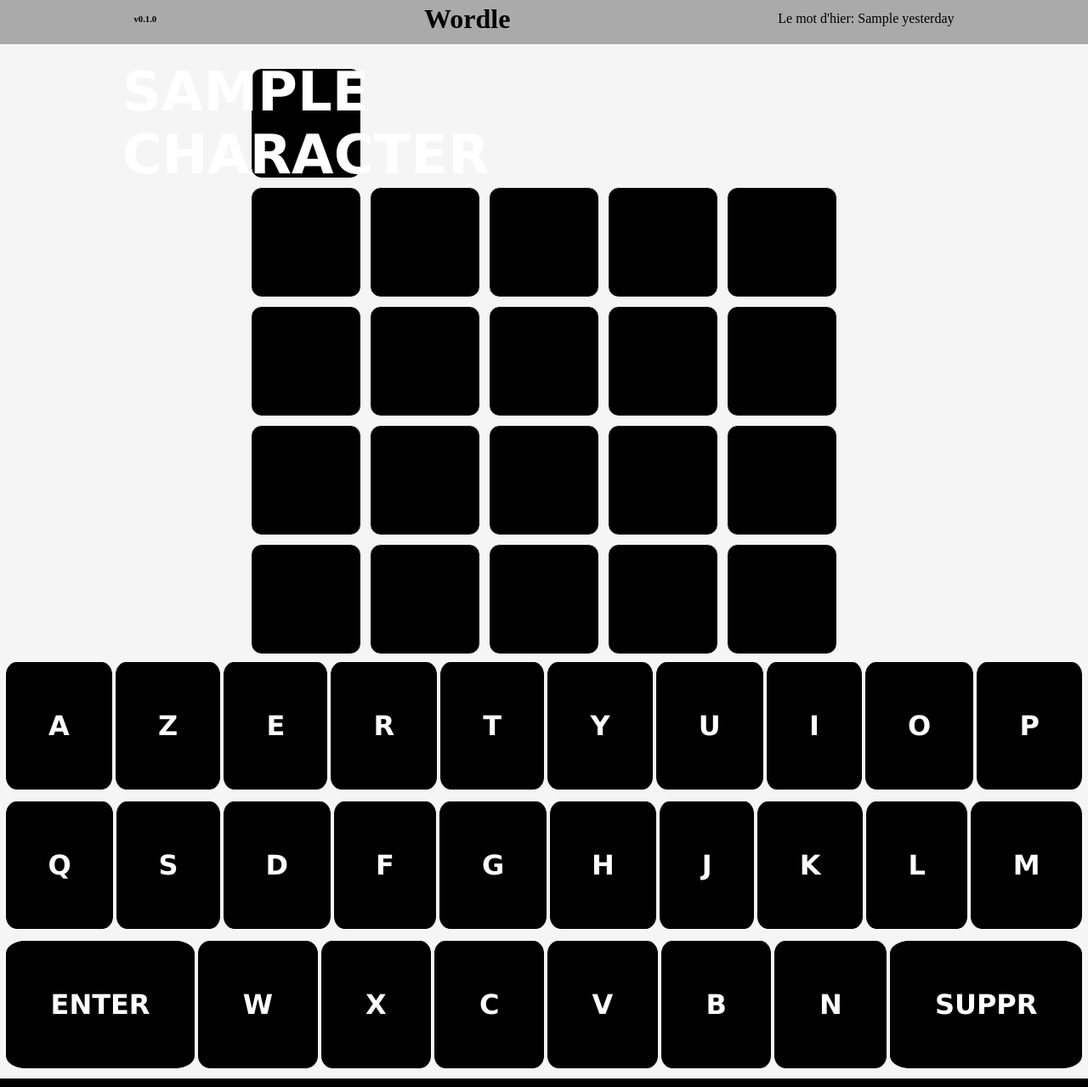
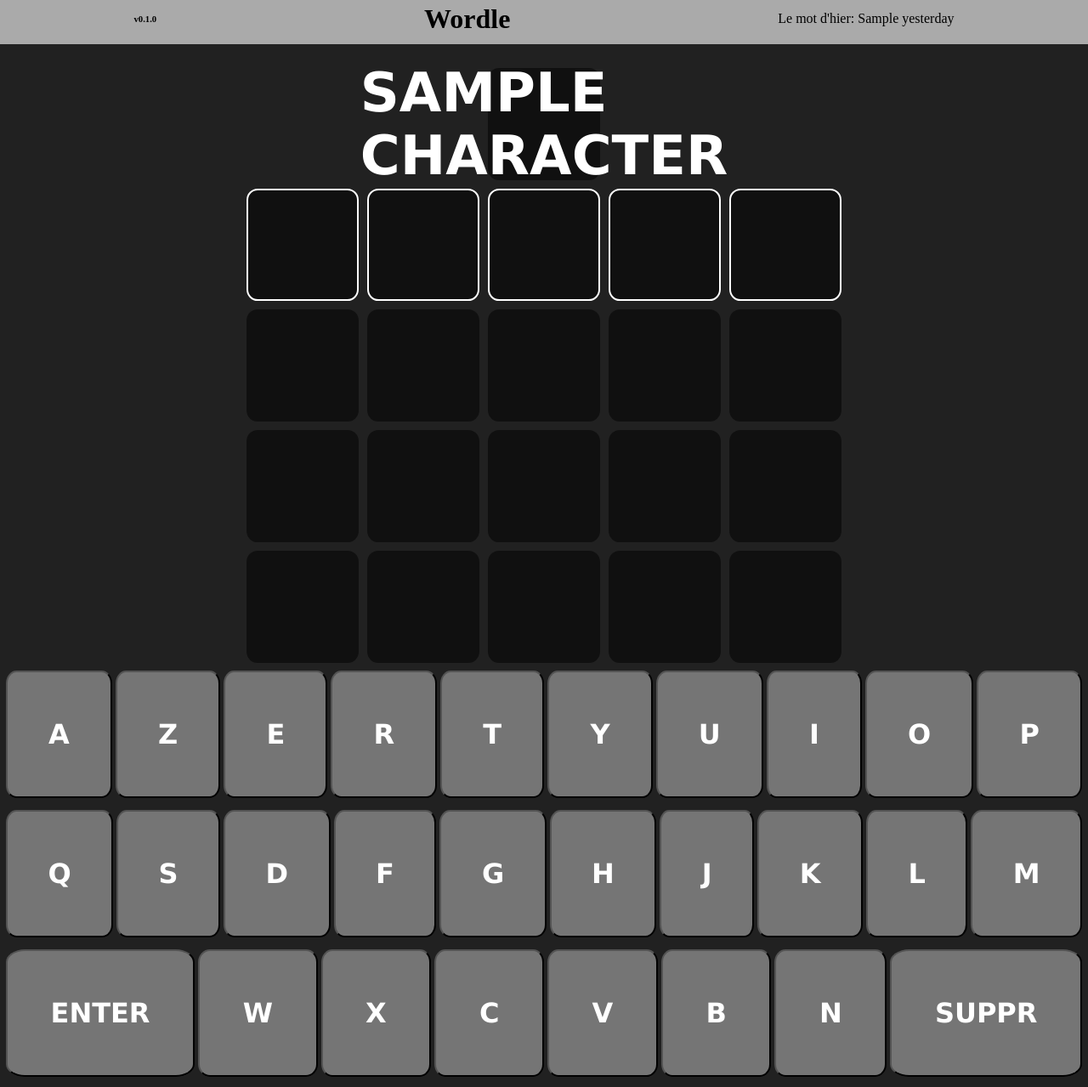
Before and after one commit to goldinger/wordle, a Django app: template app/templates/home.html in a window 1280 px wide. Shown: the whole page at 85% size. Run offline with Django 4.2, Linux system fonts and the light colour scheme; the template is opened without the code that fills it: most values are stand-ins (such as "Sample title", 1, 10 or a date in 2020).

Commit message:
Squashed commit of the following:
commit 292015c6d01333f5ca7611ef470c72f04cfbd01d
Merge: dbe572b c19ad7c
Author: Amine SGHIR <amine.sghir@external.engie.com>
Date:   Fri Jun 3 02:08:27 2022 +0200

    Merge branch 'recovered' into dev

commit c19ad7c5e743532ecdada3192697d8d977292560
Author: Amine SGHIR <amine.sghir@external.engie.com>
Date:   Fri Jun 3 02:00:16 2022 +0200

    some nice features added

commit 607d97fbf78838f12714436fe622c7992d28c3e5
Author: Amine SGHIR <amine.sghir@external.engie.com>
Date:   Fri Jun 3 01:39:46 2022 +0200

    Update words.json

```diff
--- a/app/static/css/home.css
+++ b/app/static/css/home.css
@@ -1,5 +1,5 @@
 body {
-    background: #f5f5f5;
+    background: #212121;
     padding: 0;
     margin: 0;
     width: 100vw;
@@ -46,6 +46,10 @@ body {
     margin-bottom: auto;
     animation-duration: 0.3s;
     perspective: 800px;
+    display: flex;
+    flex-direction: column;
+    justify-content: center;
+    align-items: center;
 }
 
 .word {
@@ -61,14 +65,18 @@ body {
     height: 8rem;
     margin: 5px;
     border-radius: 10%;
-    border: 1px solid white;
     display: flex;
+    border: 2px solid transparent;
     justify-content: center;
     align-items: center;
     font-weight: bold;
     color: white;
-    background-color: black;
+    background-color: #101010;
     text-transform: uppercase;
+}
+
+#write .letter {
+    border: 2px solid white;
 }
 
 .correct {
@@ -80,7 +88,7 @@ body {
 }
 
 .wrong {
-    background-color: black;
+    background-color: #101010;
 }
 
 .error {
@@ -109,7 +117,6 @@ body {
     flex-grow: 1;
     height: 150px;
     margin: 2px;
-    border: 1px solid black;
     border-radius: 10%;
     display: flex;
     justify-content: center;
@@ -117,8 +124,14 @@ body {
     font: 32px Verdana, Courier, monospace;
     font-weight: bold;
     color: white;
-    background-color: black;
+    background-color: #757575;
     text-transform: uppercase;
     cursor: pointer;
     touch-action: inherit;
 }
+
+#answer {
+    font-family: Verdana, Geneva, Tahoma, sans-serif;
+    font-size: 2rem;
+    color: white;
+}
--- a/app/templates/home.html
+++ b/app/templates/home.html
@@ -32,6 +32,9 @@
                         <div class="letter"></div>
                         <input type="hidden" name="word" value="" />
                     </form>
+                {% endif %}
+                {% if words|length >= 5 %}
+                    <p id="answer">Perdu ! Le mot du jour était "{{ goal }}"</p>
                 {% endif %}
             </div>
             {% if error %}
--- a/app/views.py
+++ b/app/views.py
@@ -41,7 +41,7 @@ def home(request):
 
     if request.method == 'GET':
         all_words = [check_word(x.word, goal) for x in Guess.objects.filter(ip_address=ip, round=current_round).order_by('created_at')[:5]]
-        return render(request, 'home.html', {'yesterday': round_before.word, 'words': all_words})
+        return render(request, 'home.html', {'yesterday': round_before.word, 'words': all_words, 'goal': goal})
 
     elif request.method == 'POST':
         word = request.POST.get("word", '').lower()
@@ -68,4 +68,4 @@ def home(request):
 
         all_words.append(check_word(word, goal))
         Guess.objects.create(word=word, ip_address=ip, round=current_round)
-        return render(request, 'home.html', {'yesterday': round_before.word, 'words': all_words})
+        return render(request, 'home.html', {'yesterday': round_before.word, 'words': all_words, 'goal': goal})
```
Also changed, not shown: app/static/data/words.json (+1 -1 lines).
